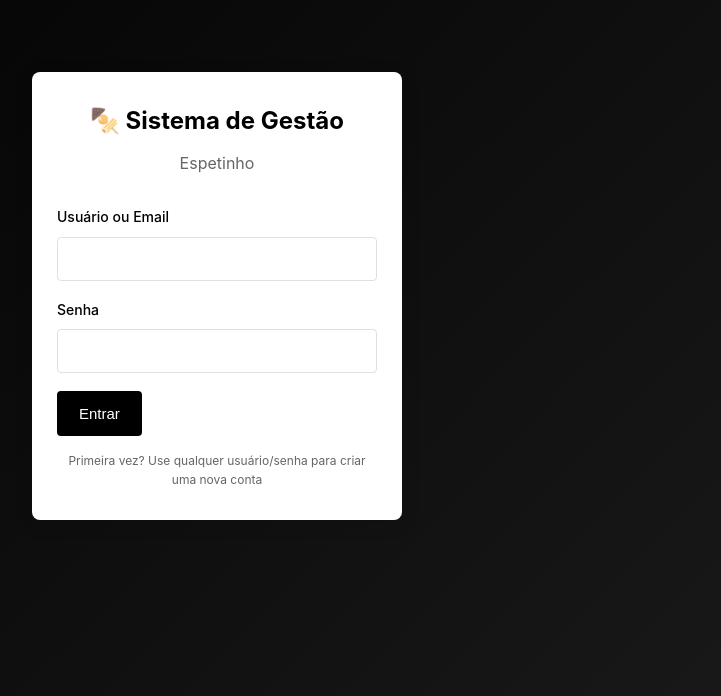
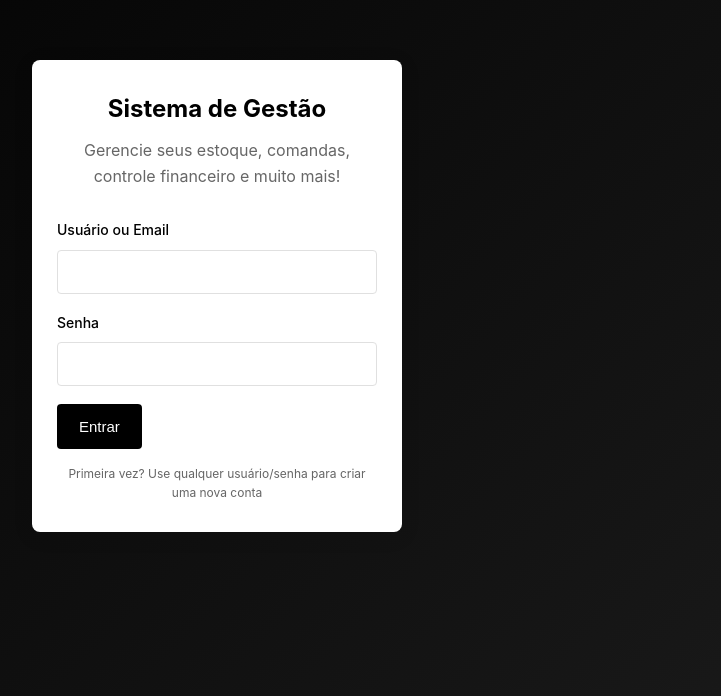
Before and after one commit to giovanneth/Sistema-de-Gest-o, a website: page index.html in a window 1280 px wide. Shown: the part 104-800 px from the top of the page, without its empty margins (423-1144 px from the left). Drawn offline with Linux system fonts and the light colour scheme.

Commit message:
primeiro commit

```diff
--- a/index.html
+++ b/index.html
@@ -3,14 +3,14 @@
 <head>
     <meta charset="UTF-8">
     <meta name="viewport" content="width=device-width, initial-scale=1.0">
-    <title>Login - Sistema de Gestão de Espetinho</title>
+    <title>Gestão de Negócio</title>
     <link rel="stylesheet" href="css/style.css">
 </head>
 <body class="login-page">
     <div class="login-container">
         <div class="login-box">
-            <h1>🍢 Sistema de Gestão</h1>
-            <h2>Espetinho</h2>
+            <h1> Sistema de Gestão</h1>
+            <h2>Gerencie seus estoque, comandas, controle financeiro e muito mais!</h2>
             <form id="loginForm">
                 <div class="form-group">
                     <label for="username">Usuário ou Email</label>
```
